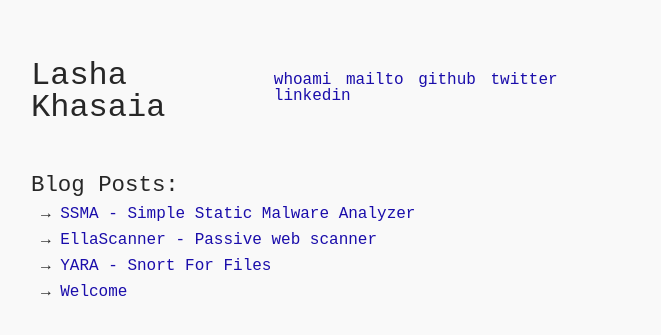
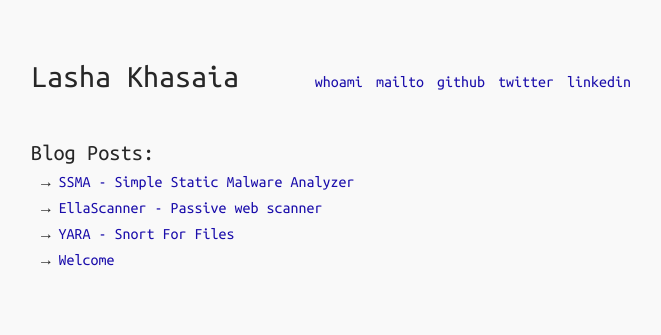
Before and after one commit to programdeveloper/secrary.github.io, a Jekyll site: the page built from index.html, in a window 1280 px wide. Shown: the top 335 px of the page, without its empty margins (309-970 px from the left). Built offline with Jekyll 4.4.1, drawn with Linux system fonts in a browser that asks for light colours.

Commit message:
Update main.scss

```diff
--- a/css/main.scss
+++ b/css/main.scss
@@ -5,7 +5,7 @@
 @import "config";
 
 @font-face {
-    font-family: 'Ubuntu Mono', monospace;
+    font-family: 'Ubuntu Mono';
     src: url(UbuntuMono-Regular.ttf);
 }
 
```
